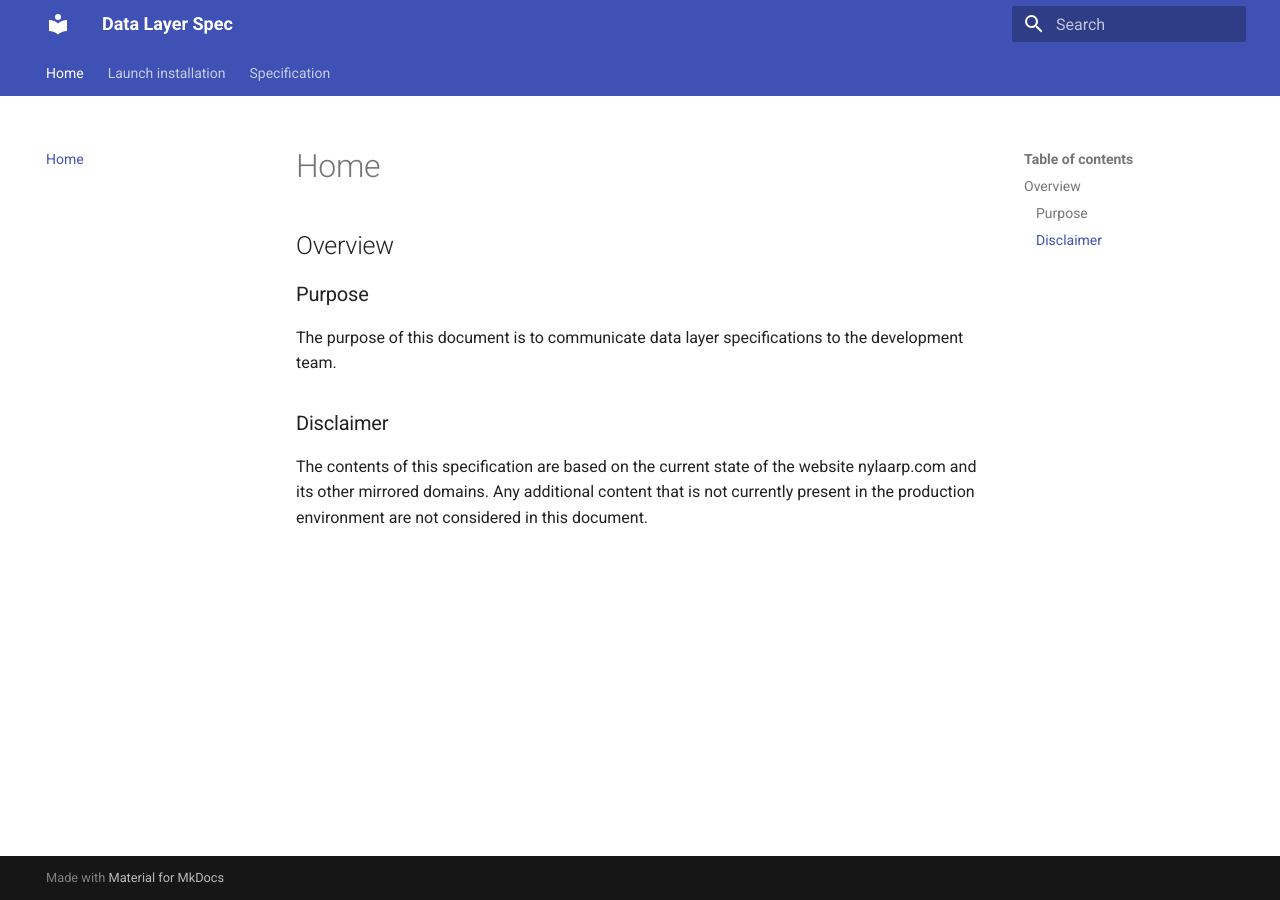
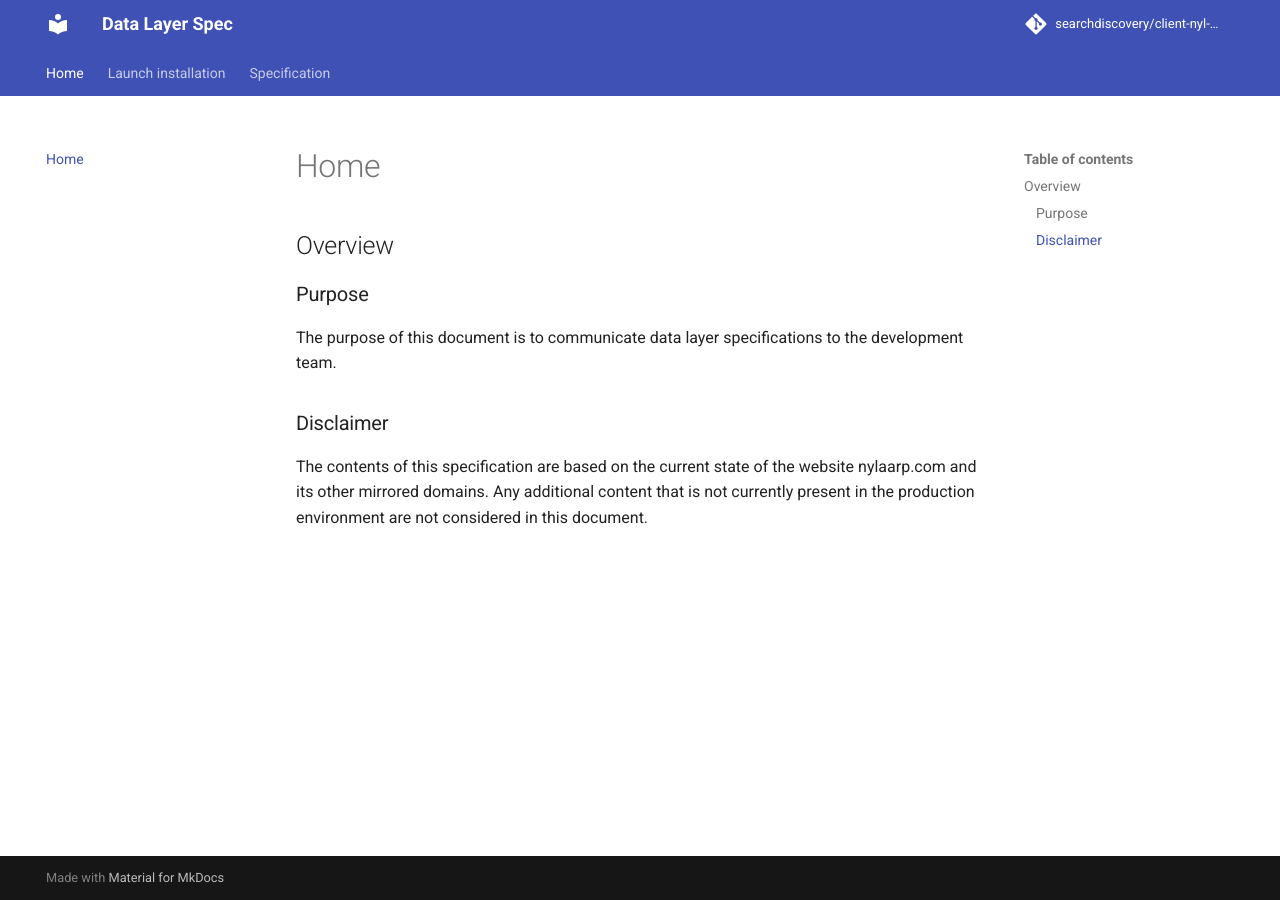
Before and after one commit to further-external/client-nyl-aarp-dl-spec, an MkDocs documentation site: the page built from docs/index.md, in a window 1280 px wide. Built offline with MkDocs 1.6.1 and Material for MkDocs 9.7.7, drawn with Linux system fonts in a browser that asks for light colours; comment, search, counter and statistics services are not loaded.

```diff
--- a/mkdocs.yml
+++ b/mkdocs.yml
@@ -1,4 +1,6 @@
 site_name: Data Layer Spec
+repo_url: https://github.com/searchdiscovery/client-nyl-aarp-dl-spec
+repo_name: searchdiscovery/client-nyl-aarp-dl-spec
 theme:
   name: material
   palette:
@@ -9,3 +11,10 @@ theme:
     - navigation.sections
 markdown_extensions:
   - meta
+  - pymdownx.highlight:
+      anchor_linenums: true
+  - pymdownx.inlinehilite
+  - pymdownx.snippets
+  - pymdownx.superfences
+plugins:
+  - git-revision-date
```
Also changed, not shown: 1 other file.
